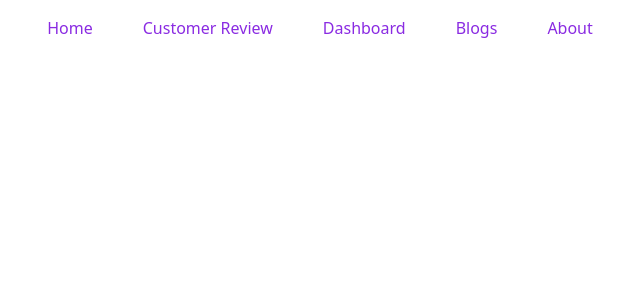
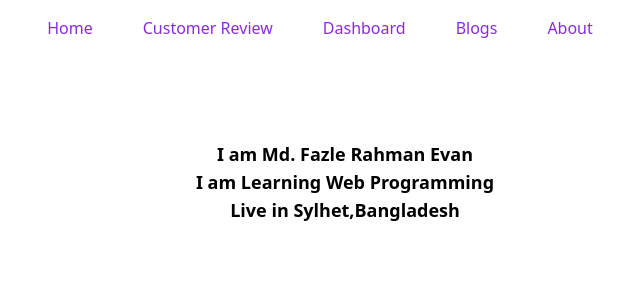
Before and after one commit to FazleRahmanEvan/BagPack, a React (Create React App) app: page /about in a window 1280 px wide. Shown: the top 300 px of the page, without its empty margins (295-935 px from the left). Built offline with nearby package versions, Linux system fonts and the light colour scheme.

Commit message:
about commit

```diff
--- a/src/componenets/About/About.js
+++ b/src/componenets/About/About.js
@@ -4,7 +4,9 @@ const About = () => {
     return (
 
         <div className="font-bold text-lg mt-[100px]">
-
+        <h2 className="flex justify-center">I am Md. Fazle Rahman Evan</h2>
+        <h3 className="flex justify-center">I am Learning Web Programming</h3>
+        <p className="flex justify-center">Live in Sylhet,Bangladesh</p>
       </div>
 
     );
```
